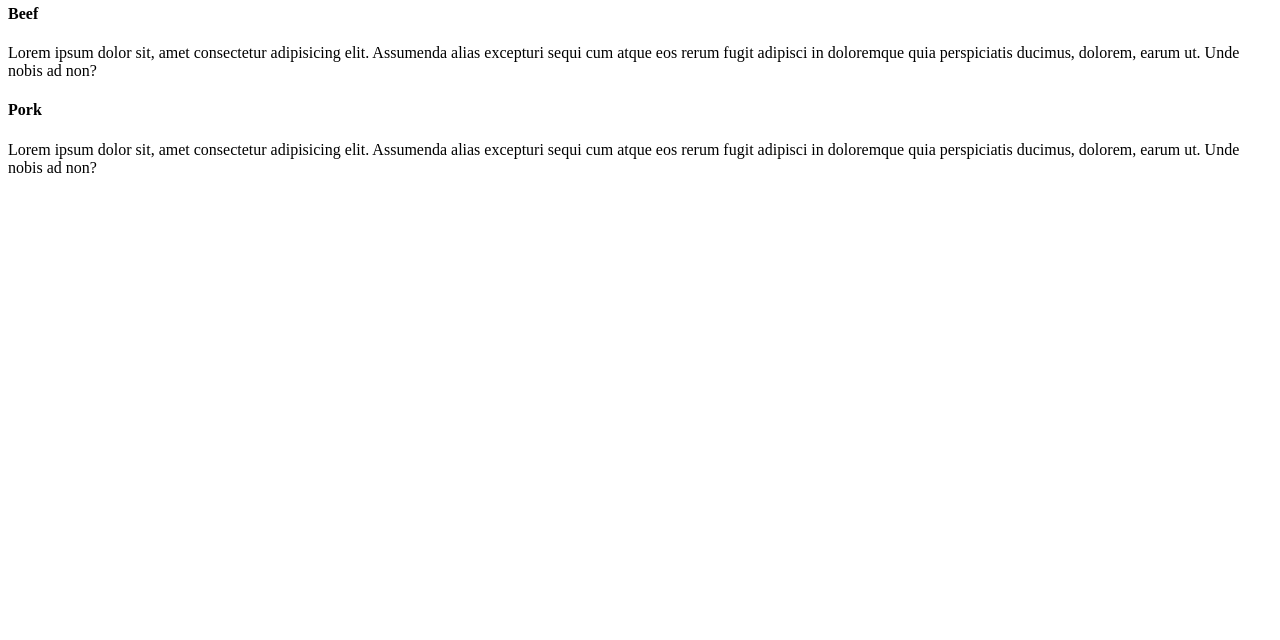
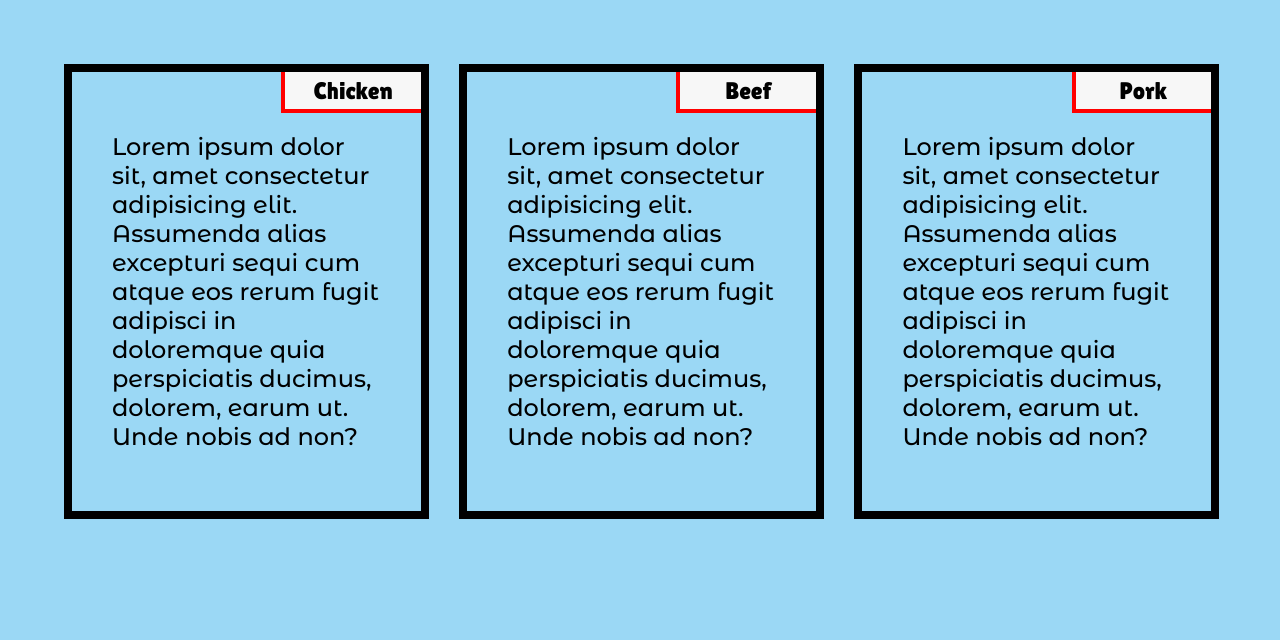
Before and after one commit to Kaytee-dev/Module-2_Solution, a plain HTML site: page index.html in a window 1280 px wide. Shown: the part 160-800 px from the top of the page. Drawn offline with Linux system fonts and the light colour scheme; files that its build step writes are made by us from their sources.

Commit message:
edited the stylesheet file path

```diff
--- a/index.html
+++ b/index.html
@@ -3,7 +3,7 @@
     <head>
         <title>My Website</title>
         <meta name="viewport" content="width=device-width , initial-scale=1">
-        <link rel="stylesheet" href="stylesheet/style">
+        <link rel="stylesheet" href="stylesheet/style.css">
         <link href="https://fonts.googleapis.com/css2?family=Montserrat+Alternates:wght@200;300;500&display=swap" rel="stylesheet">
         <link href="https://fonts.googleapis.com/css2?family=Lilita+One&display=swap" rel="stylesheet">
     </head>
```
